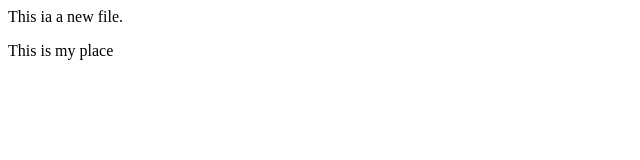
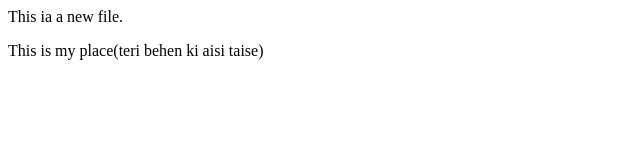
Before and after one commit to prateekkumarblack18-pixel/LocalRepo, a plain HTML site: page index.html in a window 1280 px wide. Shown: the whole page, without its empty margins (0-640 px from the left). Drawn offline with Linux system fonts and the light colour scheme.

```diff
--- a/index.html
+++ b/index.html
@@ -1,2 +1,2 @@
 <p>This ia a new file.</p>
-<p>This is my place</p>
+<p>This is my place(teri behen ki aisi taise)</p>
```
